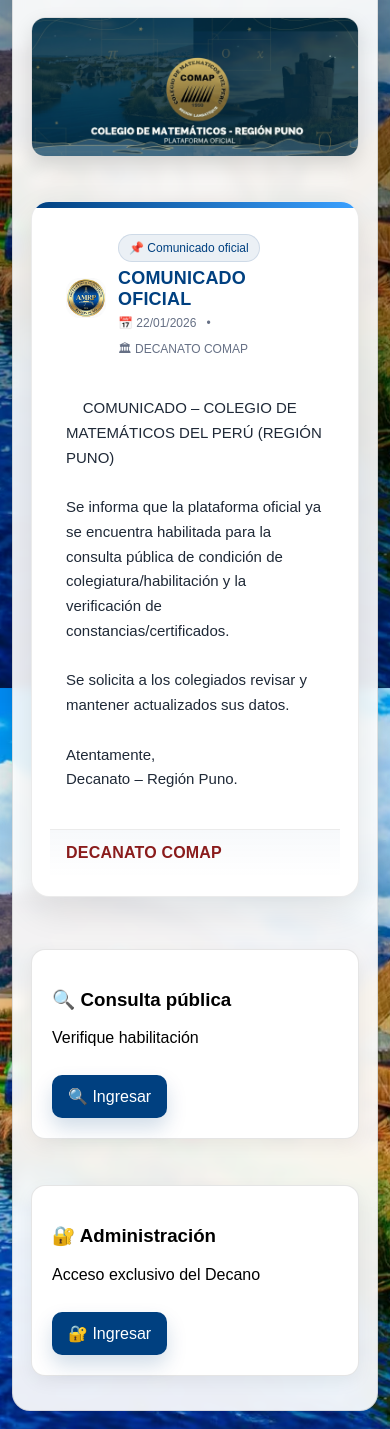
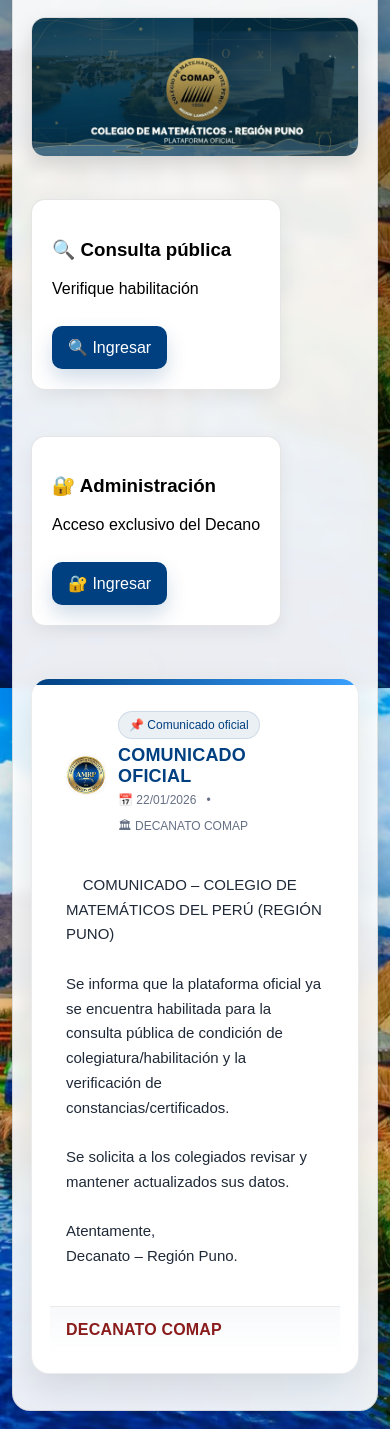
Before and after one commit to johnkelvin20/comap-region-puno, a Flask app: page / in a window 390 px wide. Shown: the part 156-1585 px from the top of the page. Run offline with Flask 3, Linux system fonts and the light colour scheme; data that the repository does not hold is empty.

Commit message:
Fix mobile: show access cards before announcements

```diff
--- a/templates/inicio.html
+++ b/templates/inicio.html
@@ -316,13 +316,24 @@
 
 /* En móvil vuelve a 1 columna */
 @media (max-width: 720px){
+  /* ✅ En móvil usamos flex para poder reordenar */
   .main-grid{
-    grid-template-columns: 1fr;
+    display: flex;              /* permite usar "order" */
+    flex-direction: column;     /* una sola columna */
   }
+
+  /* ✅ En móvil el sticky se desactiva */
   .sticky-actions{
     position: static;
+    order: 1;                   /* ✅ ACCESOS PRIMERO */
+  }
+
+  /* ✅ La columna izquierda (comunicados) pasa después */
+  .main-grid > div:first-child{
+    order: 2;                   /* ✅ COMUNICADOS DESPUÉS */
   }
 }
+
 
 </style>
 
```
